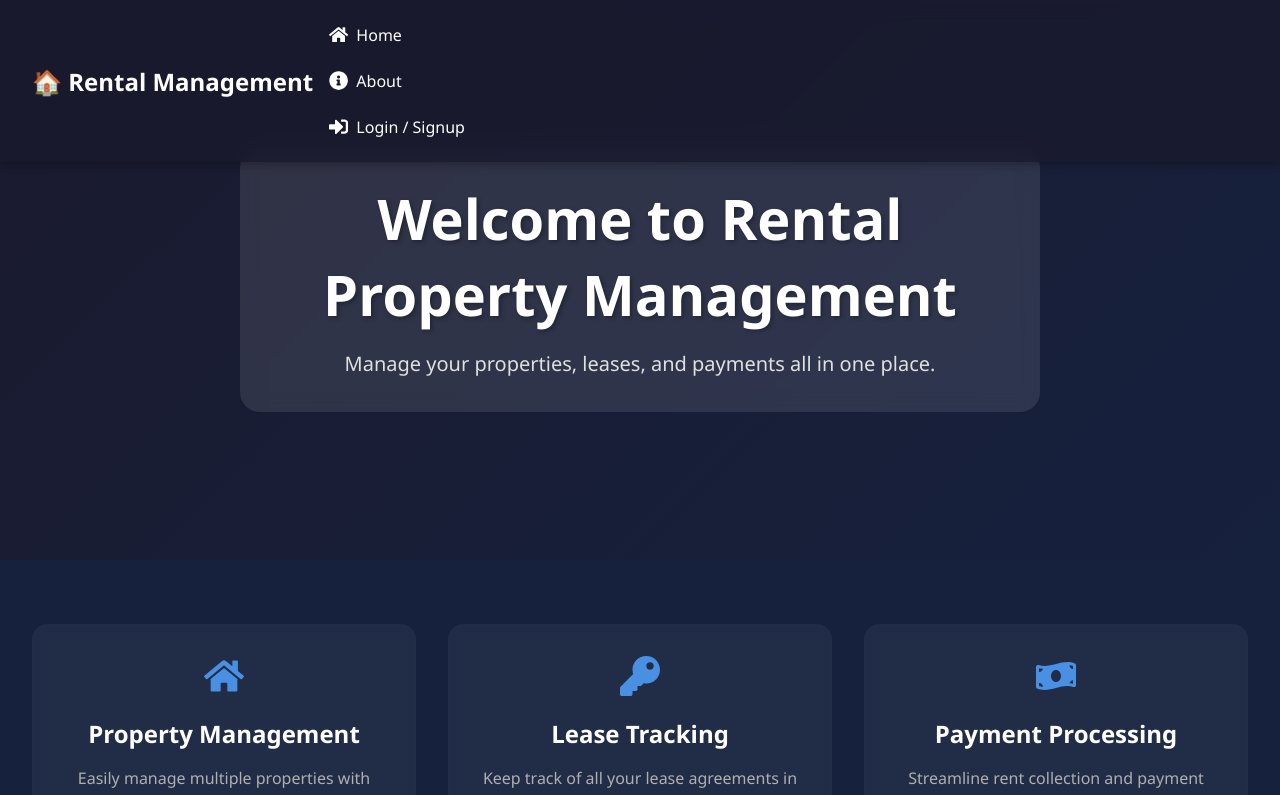
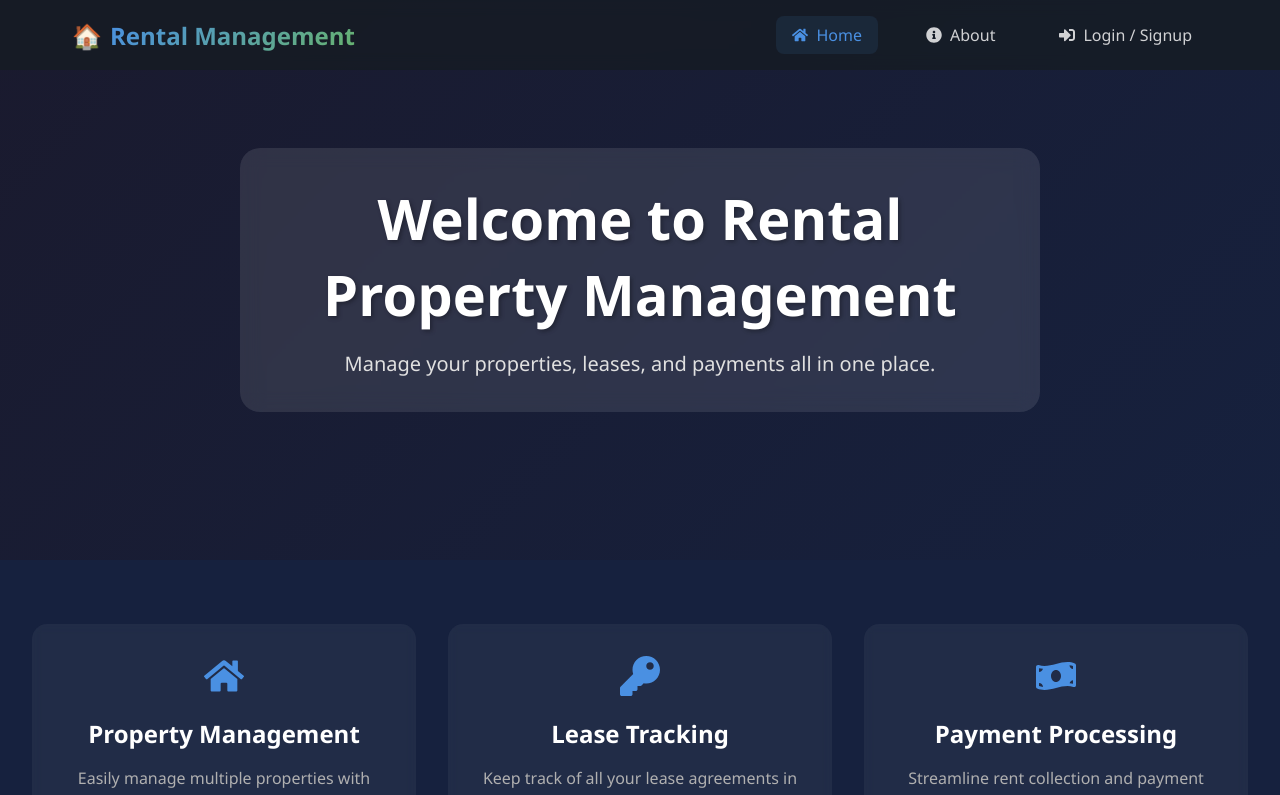
Before and after one commit to priyaramachandran2004/Frontend_rental_property, a React (Vite) app: page / in a window 1280 px wide. Shown: the top 795 px of the page. Built offline with nearby package versions, Linux system fonts and the light colour scheme.

Commit message:
css and id hidden nav

```diff
--- a/package.json
+++ b/package.json
@@ -15,6 +15,7 @@
     "@mui/material": "^7.1.1",
     "axios": "^1.9.0",
     "framer-motion": "^12.16.0",
+    "jspdf": "^3.0.1",
     "react": "^19.1.0",
     "react-dom": "^19.1.0",
     "react-icons": "^5.5.0",
--- a/src/components/common/NavBar.css
+++ b/src/components/common/NavBar.css
@@ -3,141 +3,139 @@
   top: 0;
   left: 0;
   right: 0;
+  height: 70px;
+  background: rgba(22, 28, 36, 0.8);
+  backdrop-filter: blur(8px);
+  z-index: 1000;
+  transition: all 0.3s ease;
+}
+
+.navbar.scrolled {
+  background: rgba(22, 28, 36, 0.95);
+  box-shadow: 0 4px 20px rgba(0, 0, 0, 0.1);
+}
+
+.navbar-container {
+  max-width: 1200px;
+  height: 100%;
+  margin: 0 auto;
+  padding: 0 2rem;
   display: flex;
+  align-items: center;
   justify-content: space-between;
-  align-items: center;
-  background: rgba(26, 26, 46, 0.95);
-  backdrop-filter: blur(10px);
-  padding: 1rem 2rem;
-  z-index: 1000;
-  box-shadow: 0 2px 10px rgba(0, 0, 0, 0.3);
 }
 
 .nav-logo {
+  display: flex;
+  align-items: center;
+  gap: 0.5rem;
   font-size: 1.5rem;
-  font-weight: bold;
+  font-weight: 700;
+  color: #fff;
+  text-decoration: none;
   transition: transform 0.3s ease;
 }
 
-.nav-logo a {
-  color: #ffffff;
-  text-decoration: none;
+.nav-logo:hover {
+  transform: translateY(-2px);
+}
+
+.logo-text {
+  background: linear-gradient(135deg, #4a90e2, #67B26F);
+  -webkit-background-clip: text;
+  -webkit-text-fill-color: transparent;
+}
+
+.nav-menu {
+  display: flex;
+  align-items: center;
+  gap: 2rem;
+}
+
+.nav-link {
   display: flex;
   align-items: center;
   gap: 0.5rem;
-}
-
-.nav-logo:hover {
-  transform: scale(1.05);
-}
-
-.nav-links {
-  list-style: none;
-  display: flex;
-  gap: 2rem;
-  margin: 0;
-  padding: 0;
-}
-
-.nav-links li {
-  position: relative;
-}
-
-.nav-links a {
-  color: #ffffff;
+  color: rgba(255, 255, 255, 0.8);
   text-decoration: none;
-  display: flex;
-  align-items: center;
-  gap: 0.5rem;
   font-size: 1rem;
+  font-weight: 500;
   padding: 0.5rem 1rem;
-  border-radius: 5px;
+  border-radius: 8px;
   transition: all 0.3s ease;
 }
 
-.nav-links a:hover {
+.nav-link:hover {
+  color: #fff;
   background: rgba(255, 255, 255, 0.1);
   transform: translateY(-2px);
 }
 
-.nav-links a svg {
-  font-size: 1.2rem;
+.nav-link.active {
+  color: #4a90e2;
+  background: rgba(74, 144, 226, 0.1);
 }
 
-.menu-icon {
+.nav-toggle {
   display: none;
   cursor: pointer;
   font-size: 1.5rem;
-  color: #ffffff;
+  color: #fff;
+  transition: transform 0.3s ease;
 }
 
-/* Responsive Design */
-@media screen and (max-width: 768px) {
-  .menu-icon {
-    display: block;
-    z-index: 100;
+@media (max-width: 768px) {
+  .navbar-container {
+    padding: 0 1rem;
   }
 
-  .nav-links {
-    position: fixed;
-    top: 0;
-    right: -100%;
-    height: 100vh;
-    width: 100%;
-    flex-direction: column;
-    background: rgba(26, 26, 46, 0.98);
-    backdrop-filter: blur(10px);
-    padding-top: 4rem;
-    transition: 0.3s ease-in-out;
-    gap: 2rem;
+  .nav-toggle {
+    display: block;
   }
 
-  .nav-links.active {
+  .nav-menu {
+    position: fixed;
+    top: 70px;
+    left: 0;
     right: 0;
+    flex-direction: column;
+    align-items: stretch;
+    background: rgba(22, 28, 36, 0.98);
+    padding: 1rem;
+    gap: 0.5rem;
+    transform: translateY(-100%);
+    opacity: 0;
+    visibility: hidden;
+    transition: all 0.3s ease;
   }
 
-  .nav-links li {
-    width: 100%;
-    text-align: center;
+  .nav-menu.active {
+    transform: translateY(0);
+    opacity: 1;
+    visibility: visible;
   }
 
-  .nav-links a {
+  .nav-link {
     padding: 1rem;
-    justify-content: center;
-    font-size: 1.2rem;
+    border-radius: 8px;
+    background: rgba(255, 255, 255, 0.05);
   }
 
-  .nav-links a:hover {
-    background: rgba(255, 255, 255, 0.05);
+  .logo-text {
+    font-size: 1.2rem;
   }
 }
 
-/* Animation for menu items */
-@keyframes slideIn {
-  from {
-    opacity: 0;
-    transform: translateX(100px);
+@media (max-width: 480px) {
+  .navbar {
+    height: 60px;
   }
-  to {
-    opacity: 1;
-    transform: translateX(0);
+
+  .nav-menu {
+    top: 60px;
+  }
+
+  .nav-logo {
+    font-size: 1.2rem;
   }
 }
-
-.nav-links li {
-  animation: slideIn 0.5s ease forwards;
-  animation-delay: calc(0.1s * var(--i));
-}
-
-/* Glass effect for modern browsers */
-@supports (backdrop-filter: blur(10px)) {
-  .navbar {
-    background: rgba(26, 26, 46, 0.8);
-  }
-}
-
-/* Active link styling */
-.nav-links a.active {
-  background: rgba(255, 255, 255, 0.1);
-  color: #4a90e2;
-}
--- a/src/components/common/Navbar.jsx
+++ b/src/components/common/Navbar.jsx
@@ -1,42 +1,59 @@
-import React, { useState } from 'react';
-import { Link } from 'react-router-dom';
+import React, { useState, useEffect } from 'react';
+import { Link, useLocation } from 'react-router-dom';
 import { FaHome, FaInfoCircle, FaSignInAlt, FaBars, FaTimes } from 'react-icons/fa';
 import './Navbar.css';
 
 const Navbar = () => {
   const [isOpen, setIsOpen] = useState(false);
+  const [scrolled, setScrolled] = useState(false);
+  const location = useLocation();
 
-  const toggleMenu = () => {
-    setIsOpen(!isOpen);
-  };
+  useEffect(() => {
+    const handleScroll = () => {
+      setScrolled(window.scrollY > 20);
+    };
+
+    window.addEventListener('scroll', handleScroll);
+    return () => window.removeEventListener('scroll', handleScroll);
+  }, []);
+
+  const closeMenu = () => setIsOpen(false);
 
   return (
-    <nav className="navbar">
-      <div className="nav-logo">
-        <Link to="/">🏠 Rental Management</Link>
-      </div>
+    <nav className={`navbar ${scrolled ? 'scrolled' : ''}`}>
+      <div className="navbar-container">
+        <Link to="/" className="nav-logo" onClick={closeMenu}>
+          🏠 <span className="logo-text">Rental Management</span>
+        </Link>
 
-      <div className="menu-icon" onClick={toggleMenu}>
-        {isOpen ? <FaTimes /> : <FaBars />}
-      </div>
+        <div className="nav-toggle" onClick={() => setIsOpen(!isOpen)}>
+          {isOpen ? <FaTimes /> : <FaBars />}
+        </div>
 
-      <ul className={`nav-links ${isOpen ? 'active' : ''}`}>
-        <li>
-          <Link to="/" onClick={() => setIsOpen(false)}>
+        <div className={`nav-menu ${isOpen ? 'active' : ''}`}>
+          <Link
+            to="/"
+            className={`nav-link ${location.pathname === '/' ? 'active' : ''}`}
+            onClick={closeMenu}
+          >
             <FaHome /> <span>Home</span>
           </Link>
-        </li>
-        <li>
-          <Link to="/about" onClick={() => setIsOpen(false)}>
+          <Link
+            to="/about"
+            className={`nav-link ${location.pathname === '/about' ? 'active' : ''}`}
+            onClick={closeMenu}
+          >
             <FaInfoCircle /> <span>About</span>
           </Link>
-        </li>
-        <li>
-          <Link to="/auth" onClick={() => setIsOpen(false)}>
+          <Link
+            to="/auth"
+            className={`nav-link ${location.pathname === '/auth' ? 'active' : ''}`}
+            onClick={closeMenu}
+          >
             <FaSignInAlt /> <span>Login / Signup</span>
           </Link>
-        </li>
-      </ul>
+        </div>
+      </div>
     </nav>
   );
 };
--- a/src/components/payment/DownloadReceipt.jsx
+++ b/src/components/payment/DownloadReceipt.jsx
@@ -32,7 +32,7 @@ const DownloadReceipt = ({ leaseId, totalAmount, paymentMode, owner, tenant, pro
     link.click();
 
     // Redirect to TenantDashboard after downloading the receipt
-    navigate(`/tenant-dashboard/${tenant.tenantId}`);
+    navigate(`/tenant-dashboard`);
   };
 
   return (
```
Also changed, not shown: 1 other file (tests, documents, lock files or other folders).
